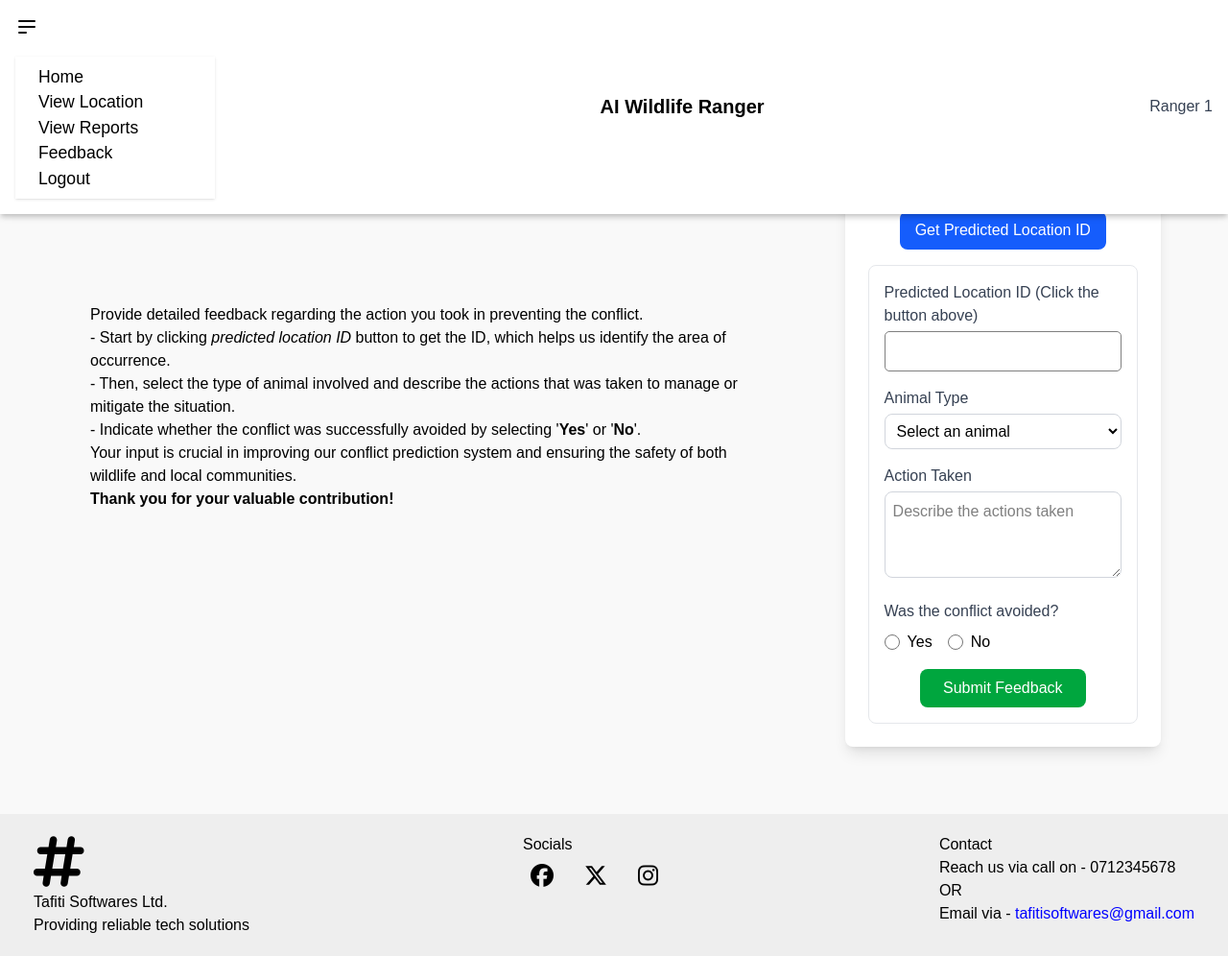
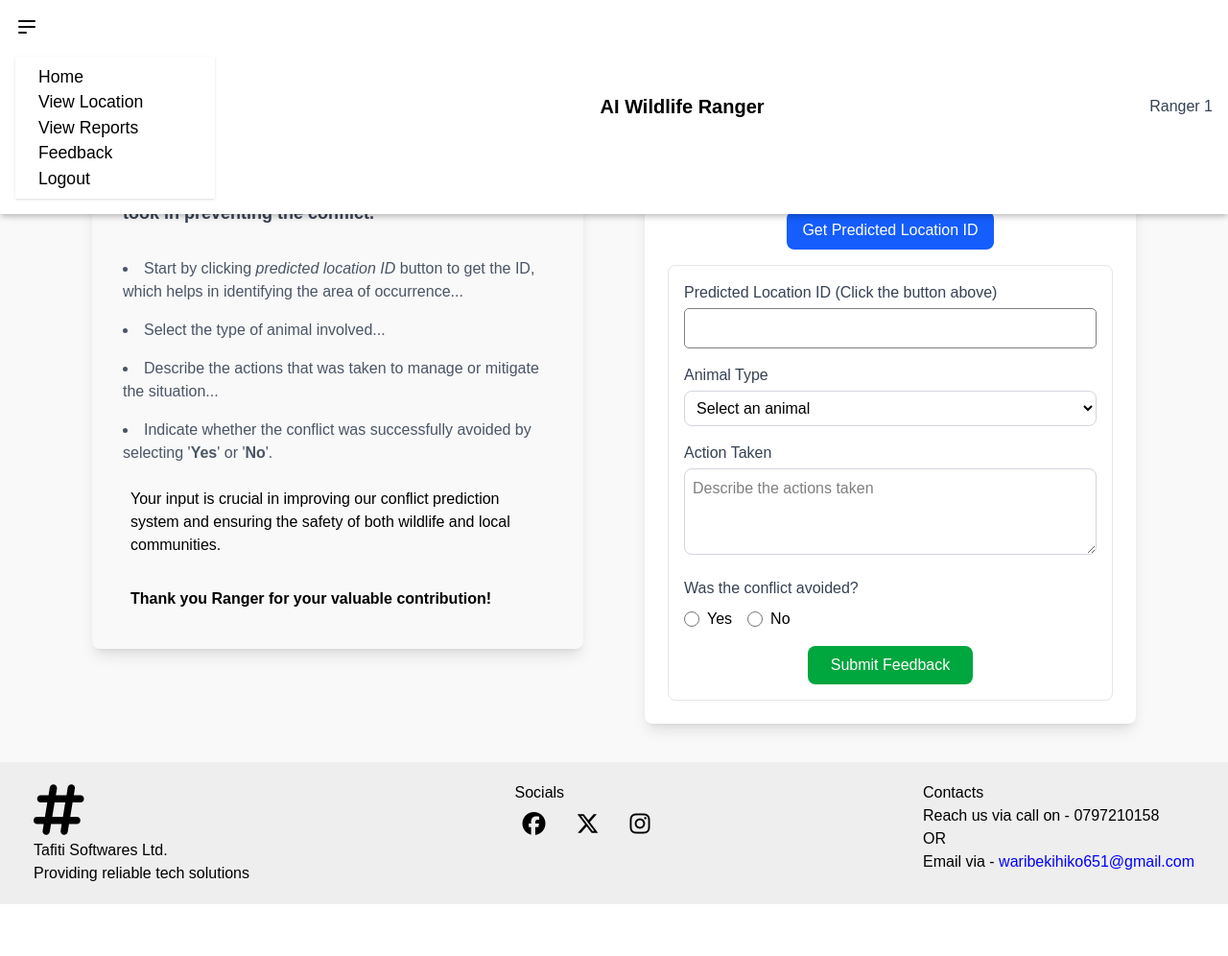
Before and after one commit to Samboja651/AI_WILDLIFE_RANGER, a Flask app: page /feedback in a window 1280 px wide. Shown: the whole page at 96% size. After the commit the page ends 942 px from the top, so only its background shows below. Run offline with Flask 3, Linux system fonts and the light colour scheme; the visitor is signed in with stand-in values (Sample User, id 1); some libraries are stand-ins or nearby versions.

Commit message:
improved feedback page and footer

```diff
--- a/static/css/feedback.css
+++ b/static/css/feedback.css
@@ -3,20 +3,41 @@
 } */
 
 .feedbackPage {
-    margin: 70px;
-    gap: 50px;
+    width: 100%;
+    margin-top: 70px;
     display: flex;
+    gap: 5%;
     justify-content: center;
     align-items: center;
     height: auto;
 }
 
-@media screen and (max-width: 770px) {
+.feedbackPage .feedback_description {
+    width: 40%;
+    height: auto;
+}
+
+.feedbackPage .feedbackmain {
+    width: 40%;
+
+}
+
+@media screen and (max-width: 900px) {
     .feedbackPage {
+        width: 100%;
         margin-top: 70px;
         display: flex;
         flex-direction: column;
 
     }
 
+    .feedbackPage .feedback_description {
+        width: 90%;
+        height: auto;
+    }
+
+    .feedbackPage .feedbackmain {
+        width: 90%;
+    }
+
 }
--- a/templates/feedback.html
+++ b/templates/feedback.html
@@ -27,7 +27,21 @@
 
 {% block section %}
 <div class="feedbackPage">
-    <p class="p-6">Provide detailed feedback regarding the action you took in preventing the conflict. <br> - Start by clicking <i>predicted location ID</i> button to get the ID, which helps us identify the area of occurrence. <br> - Then, select the type of animal involved and describe the actions that was taken to manage or mitigate the situation. <br> - Indicate whether the conflict was successfully avoided by selecting '<strong>Yes</strong>' or '<strong>No</strong>'. <br>  Your input is crucial in improving our conflict prediction system and ensuring the safety of both wildlife and local communities. <br> <strong>Thank you for your valuable contribution!</strong></p>
+    <!-- Description Section -->
+    <div class="feedback_description p-6 shadow-lg rounded-lg lg:w-1/2 w-full">
+        <p class="text-lg text-gray-700 font-semibold mb-4 p-2">
+            Provide detailed feedback regarding the action you took in preventing the conflict.
+        </p>
+        <ul class="list-disc list-inside text-gray-600">
+            <li class="p-2">Start by clicking <i>predicted location ID</i> button to get the ID, which helps in identifying the area of occurrence...</li>
+            <li class="p-2">Select the type of animal involved... </li>
+            <li class="p-2">Describe the actions that was taken to manage or mitigate the situation...</li>
+            <li class="p-2">Indicate whether the conflict was successfully avoided by selecting '<strong>Yes</strong>' or '<strong>No</strong>'. </li>
+        </ul>
+        <p class="p-4">Your input is crucial in improving our conflict prediction system and ensuring the safety of both wildlife and local communities. </p>
+        <p class="p-4"><strong>Thank you Ranger for your valuable contribution!</strong></p>
+    </div>
+    <!-- <p class="p-6">Provide detailed feedback regarding the action you took in preventing the conflict. <br> - Start by clicking <i>predicted location ID</i> button to get the ID, which helps us identify the area of occurrence. <br> - Then, <br> - <br>  <br> </p> -->
     <div class="feedbackmain">
         <div class="max-w-lg mx-auto p-6 bg-white shadow-lg rounded-lg">
             <h2 class="text-center text-2xl font-semibold mb-6">Submit Your Feedback</h2>
--- a/templates/index.html
+++ b/templates/index.html
@@ -99,16 +99,16 @@
       <nav>
         <h6 class="footer-title">Socials</h6>
         <div class="grid grid-flow-col gap-4">
-          <a href=""><i class="fa-brands fa-facebook p-2" style="font-size: 24px;"></i></a>
-          <a href=""><i class="fa-brands fa-x-twitter p-2" style="font-size: 24px;"></i></a>
-          <a href=""><i class="fa-brands fa-instagram p-2" style="font-size: 24px;"></i></a>
+          <a href="https://www.facebook.com/"><i class="fa-brands fa-facebook p-2" style="font-size: 24px;"></i></a>
+          <a href="https://x.com/"><i class="fa-brands fa-x-twitter p-2" style="font-size: 24px;"></i></a>
+          <a href="https://www.instagram.com/nativenestwriters/"><i class="fa-brands fa-instagram p-2" style="font-size: 24px;"></i></a>
         </div>
       </nav>
       <nav>
-          <h6 class="footer-title">Contact</h6>
-          <p>Reach us via call on  -  0712345678</p>
-          <h5>OR</h5>
-          <p>Email via - <a href="mailto:tafitisoftwares@gmail.com" style="color: blue;">tafitisoftwares@gmail.com</a></p>
+        <h6 class="footer-title">Contacts</h6>
+        <p>Reach us via call on  -  0797210158</p>
+        <h5>OR</h5>
+        <p>Email via - <a href="mailto:tafitisoftwares@gmail.com" style="color: blue;">waribekihiko651@gmail.com</a></p>
       </nav>
     </footer>
       {% endblock%}
```
Also changed, not shown: templates/home.html (+6 -6 lines), templates/report.html (+5 -5 lines).
